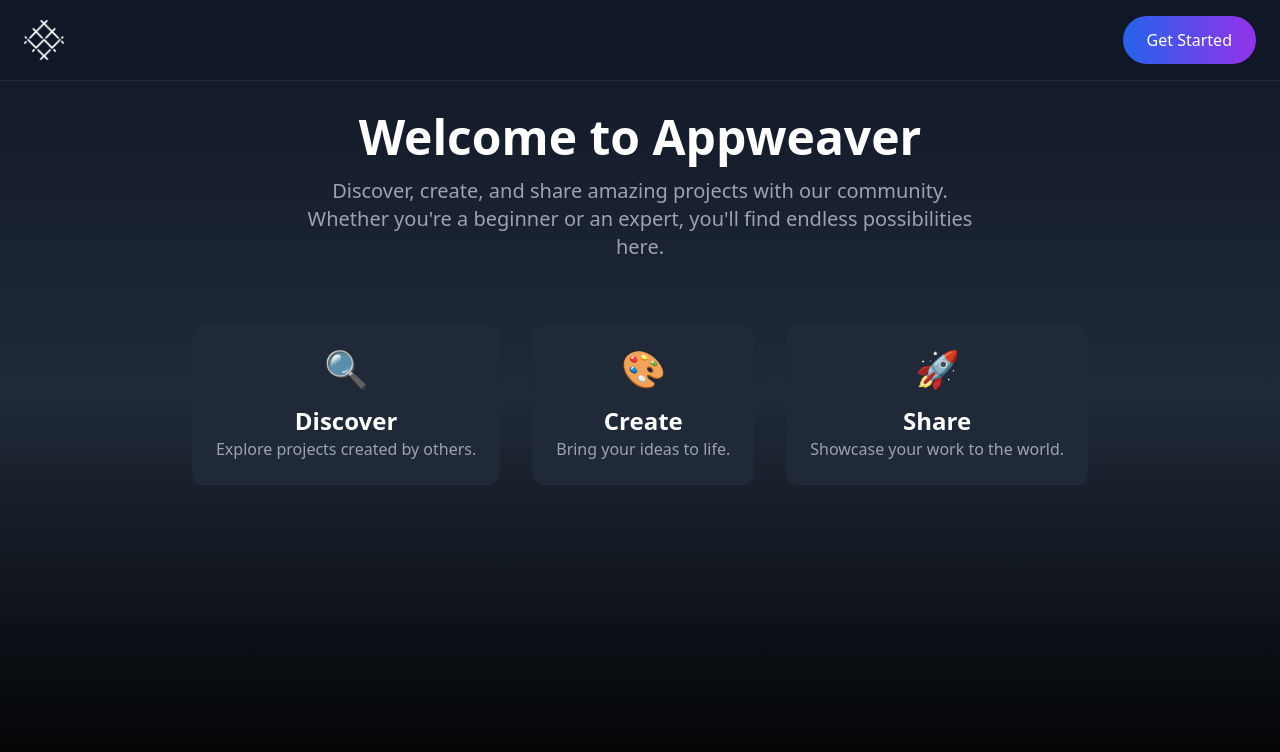
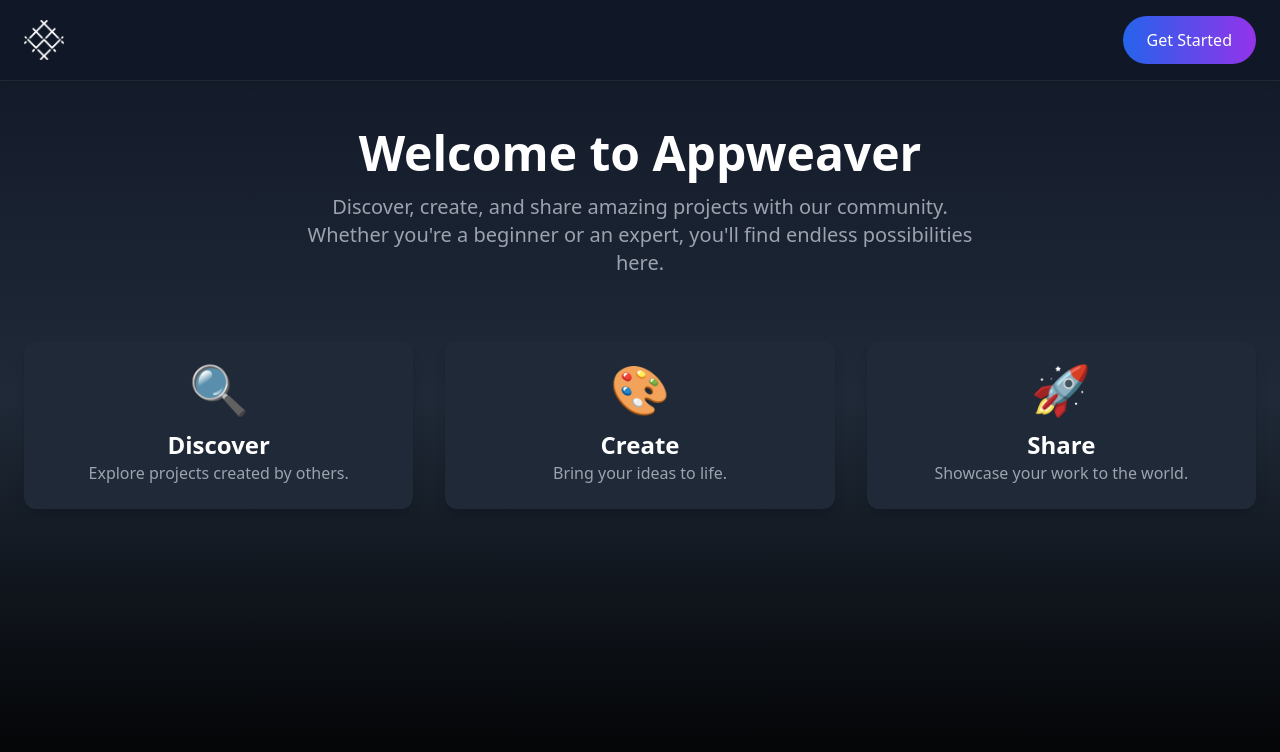
Before and after one commit to hollyufo/appweaver, a React (Vite) app: page /landing in a window 1280 px wide. Shown: the top 752 px of the page. Built offline with nearby package versions, Linux system fonts and the light colour scheme; no server answers.

Commit message:
nhance LandingPage with better UI, animations, and optimized navigation

```diff
--- a/src/pages/Landing.tsx
+++ b/src/pages/Landing.tsx
@@ -1,45 +1,56 @@
-import React from 'react';
-import { Link } from 'react-router-dom';
-import { motion } from 'framer-motion';
+import React from "react";
+import { Link, useNavigate } from "react-router-dom";
+import { motion } from "framer-motion";
 
 export default function LandingPage() {
+  const navigate = useNavigate();
+
   return (
     <div className="min-h-screen bg-gradient-to-b from-gray-900 via-gray-800 to-black">
-      <nav className="sticky top-0 z-50 backdrop-blur-xl bg-gray-900/80 border-b border-gray-800">
+      {/* Navbar */}
+      <nav className="sticky top-0 z-50 backdrop-blur-xl bg-gray-900/80 border-b border-gray-800 shadow-md">
         <div className="container mx-auto px-6 py-4 flex items-center justify-between">
           <Link
             to="/"
             className="flex items-center space-x-3 transition-transform hover:scale-105"
           >
-            <img
-              src="/logo_text.png"
-              alt="Blueballs Logo"
-              className="h-10 w-auto"
-            />
+            <img src="/logo_text.png" alt="Appweaver Logo" className="h-10 w-auto" />
           </Link>
 
-          <div className="flex items-center gap-4">
           <motion.button
             whileHover={{ scale: 1.05 }}
             whileTap={{ scale: 0.95 }}
-              onClick={() => window.location.href = "/"}
+            onClick={() => navigate("/")}
             className="flex items-center gap-2 bg-gradient-to-r from-blue-600 to-purple-600 px-6 py-3 rounded-full font-medium text-white hover:shadow-lg hover:shadow-purple-500/30 transition-all duration-300"
           >
             Get Started
           </motion.button>
         </div>
-        </div>
       </nav>
 
-      <main className="container mx-auto px-6 py-8">
-        <section className="text-center mb-12">
-          <h1 className="text-5xl font-extrabold text-white mb-4">Welcome to Appweaver</h1>
-          <p className="text-gray-400 text-lg md:text-xl max-w-2xl mx-auto">
+      {/* Hero Section */}
+      <main className="container mx-auto px-6 py-12">
+        <section className="text-center mb-16">
+          <motion.h1
+            initial={{ opacity: 0, y: -20 }}
+            animate={{ opacity: 1, y: 0 }}
+            transition={{ duration: 0.8 }}
+            className="text-5xl font-extrabold text-white mb-4"
+          >
+            Welcome to Appweaver
+          </motion.h1>
+          <motion.p
+            initial={{ opacity: 0, y: 10 }}
+            animate={{ opacity: 1, y: 0 }}
+            transition={{ delay: 0.2, duration: 0.8 }}
+            className="text-gray-400 text-lg md:text-xl max-w-2xl mx-auto"
+          >
             Discover, create, and share amazing projects with our community. Whether you're a beginner or an expert, you'll find endless possibilities here.
-          </p>
+          </motion.p>
         </section>
 
-        <section className="flex flex-col md:flex-row gap-8 justify-center items-center mt-16">
+        {/* Features Section */}
+        <section className="grid grid-cols-1 md:grid-cols-3 gap-8 justify-center items-center mt-16">
           <FeatureCard title="Discover" description="Explore projects created by others." icon="🔍" />
           <FeatureCard title="Create" description="Bring your ideas to life." icon="🎨" />
           <FeatureCard title="Share" description="Showcase your work to the world." icon="🚀" />
@@ -49,6 +60,7 @@ export default function LandingPage() {
   );
 }
 
+// Feature Card Component
 interface FeatureCardProps {
   title: string;
   description: string;
@@ -58,10 +70,10 @@ interface FeatureCardProps {
 function FeatureCard({ title, description, icon }: FeatureCardProps) {
   return (
     <motion.div
-      className="bg-gray-800 rounded-xl p-6 flex flex-col items-center text-center transition-transform duration-300 hover:scale-105 hover:bg-gray-700"
+      className="bg-gray-800 rounded-xl p-6 flex flex-col items-center text-center transition-transform duration-300 hover:scale-105 hover:bg-gray-700 shadow-lg"
       whileHover={{ scale: 1.05 }}
     >
-      <div className="text-4xl mb-4">{icon}</div>
+      <div className="text-5xl mb-4">{icon}</div>
       <h2 className="text-2xl font-semibold text-white">{title}</h2>
       <p className="text-gray-400">{description}</p>
     </motion.div>
```
Lines whose indentation alone changed are shown as unchanged.
